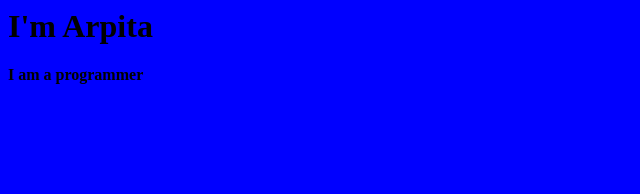
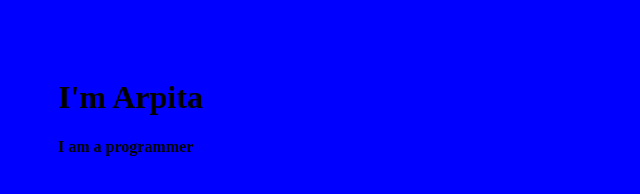
Before and after one commit to NArpi100/new, a plain HTML site: page index.html in a window 1280 px wide. Shown: the whole page, without its empty margins (0-640 px from the left). Drawn offline with Linux system fonts and the light colour scheme.

Commit message:
Update index.html

```diff
--- a/index.html
+++ b/index.html
@@ -12,8 +12,10 @@
 
   </head>
 <body>
-  <div /* padding:50px;*/>
+  <div class style="/* padding-top:50px;*/
+                    /*padding-left:50px;*/
+                    padding:50px;">
   <h1> I'm Arpita </h1>
   <h4> I am a programmer </h4>
-  </body>
     </div>
+      </body>
```
